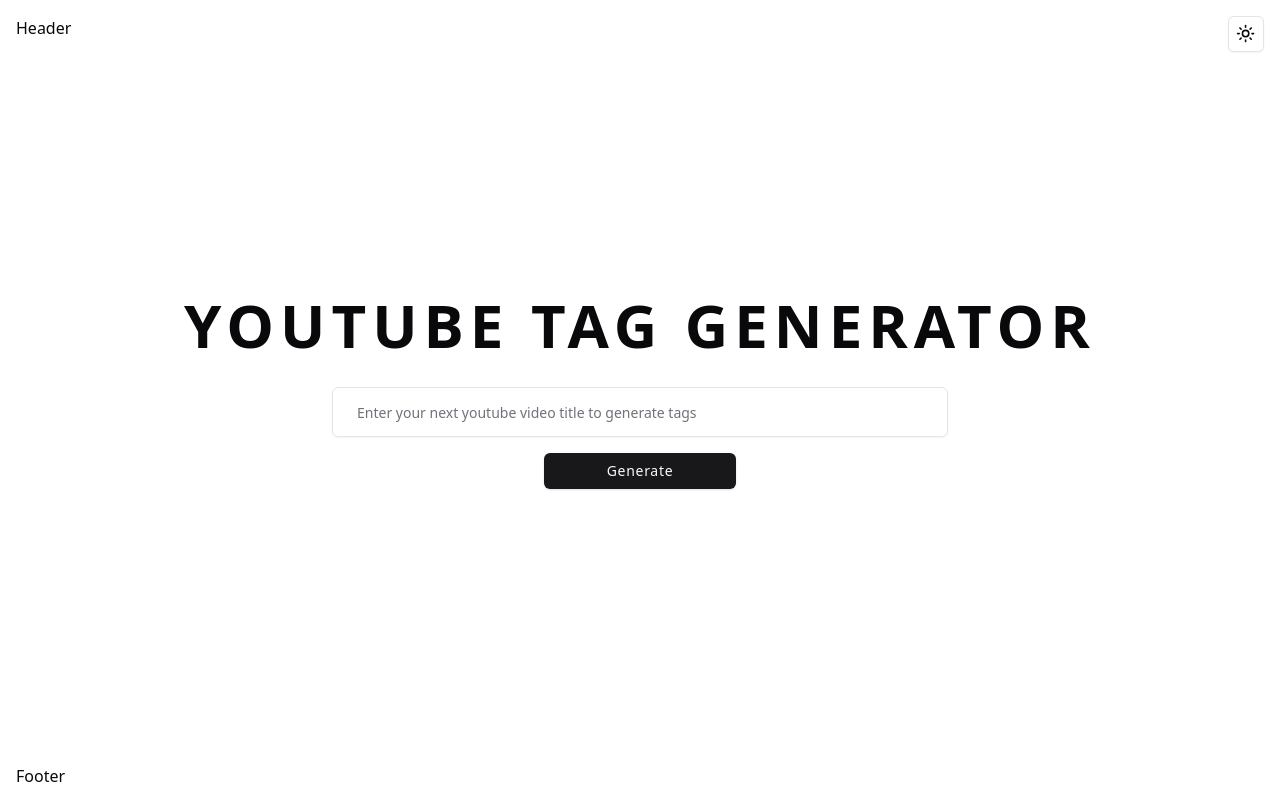
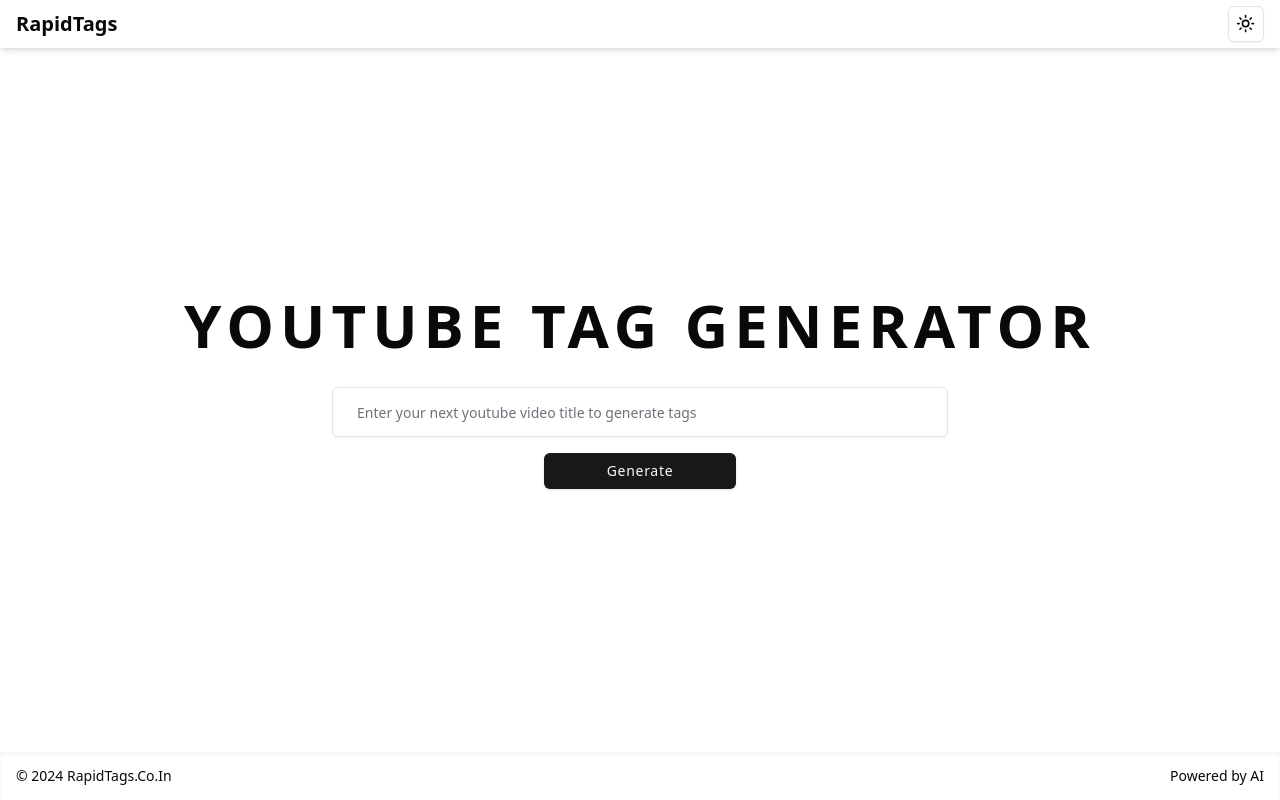
Before and after one commit to vikramsamak/yt-tags-generator, a Next.js app: page / in a window 1280 px wide. Built offline with nearby package versions, Linux system fonts and the light colour scheme.

Commit message:
Modified Header and footer.

```diff
--- a/src/components/Footer.tsx
+++ b/src/components/Footer.tsx
@@ -2,8 +2,11 @@
 
 function Footer() {
   return (
-    <footer className="flex p-4 w-full h-12 justify-between items-center">
-      Footer
+    <footer className="flex p-4 w-full h-12 justify-between items-center shadow-inner">
+      <p className="text-sm  ">
+        © {new Date().getFullYear()} RapidTags.Co.In
+      </p>
+      <p className="text-sm">Powered by AI</p>
     </footer>
   );
 }
--- a/src/components/Header.tsx
+++ b/src/components/Header.tsx
@@ -2,8 +2,11 @@
 
 function Header() {
   return (
-    <header className="flex p-4 w-full h-12 justify-between">
-      Header <ThemeToogle />
+    <header className="flex p-4 w-full h-12 justify-between items-center shadow-md">
+      <h1 className="text-xl font-semibold">
+        RapidTags
+      </h1>
+      <ThemeToogle />
     </header>
   );
 }
```
